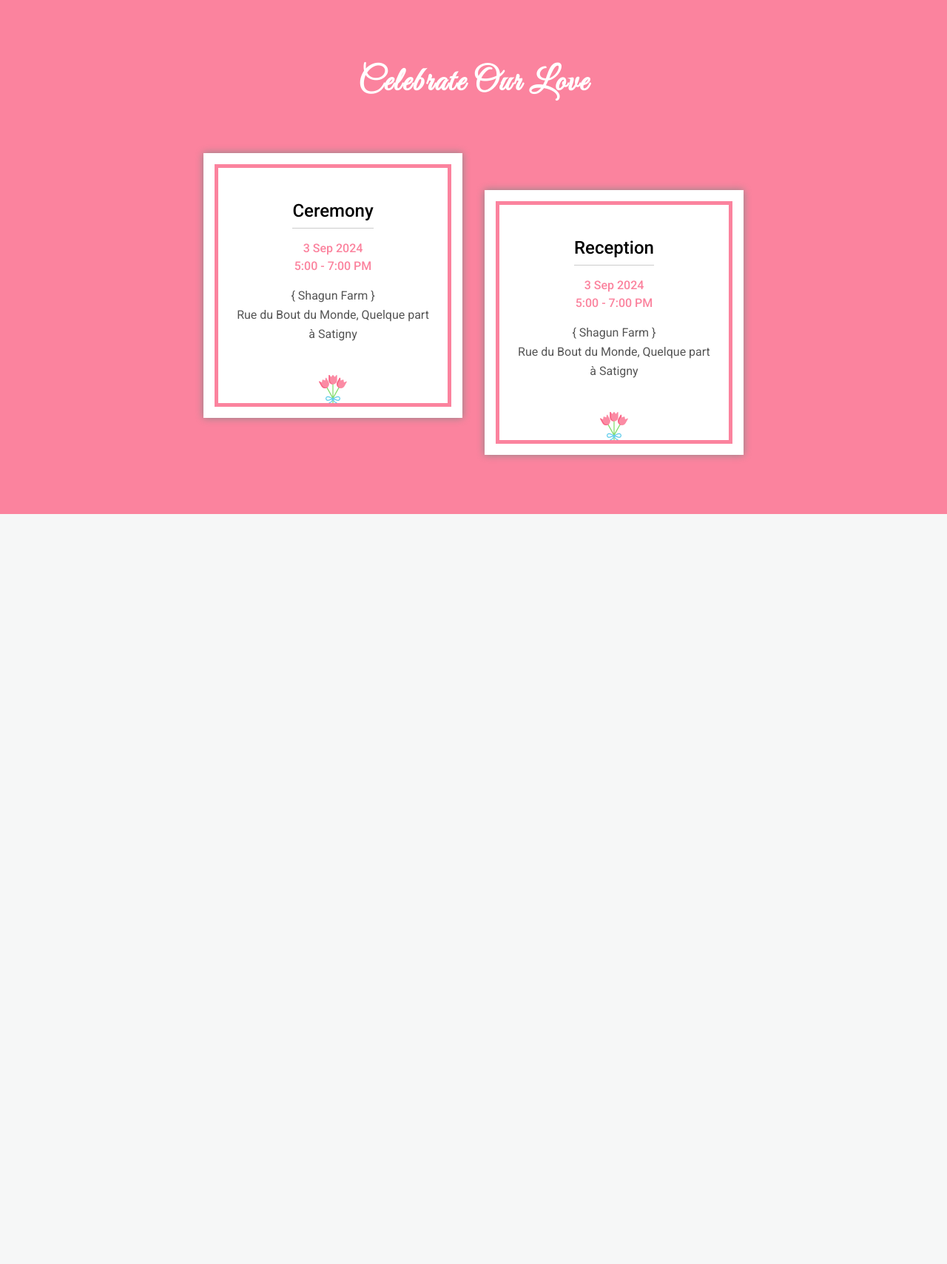
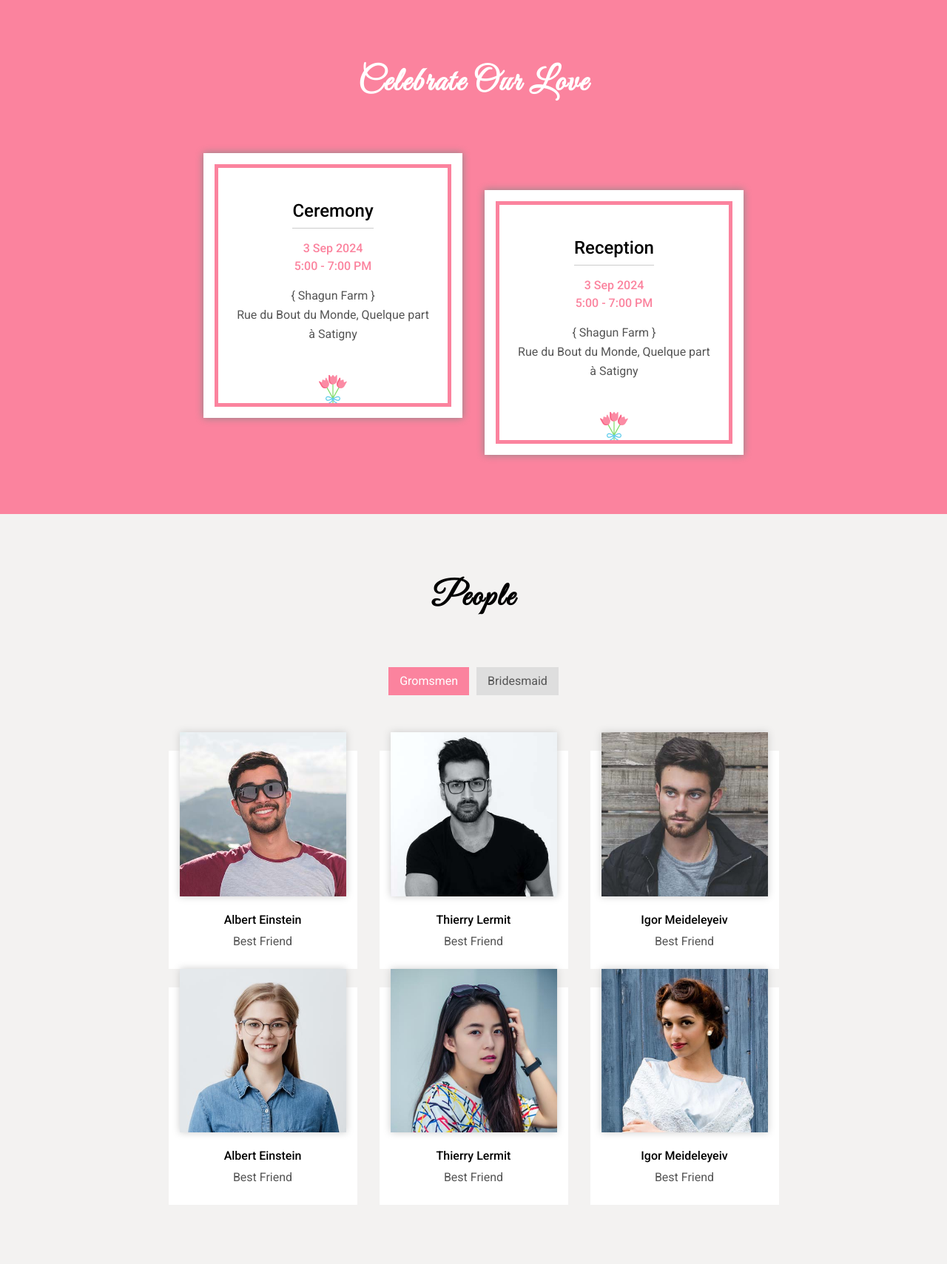
Before and after one commit to QuentinRiv/Ojlev, a Flask app: page / in a window 1280 px wide. Shown: the part 3269-4978 px from the top of the page at 74% size. Before the commit the page ends 3964 px from the top, so only its background shows below. Run offline with Flask 3, Linux system fonts and the light colour scheme; data comes from the database, SQL or seed files in the repository.

Commit message:
start people section

```diff
--- a/ojlevapp/static/css/pink.css
+++ b/ojlevapp/static/css/pink.css
@@ -17,6 +17,7 @@
     border-color: #fb839e;
 }
 
+.people-section .filter-btn.active,
 .event-section,
 .couple-section .social-links a:hover i {
     background-color: #fb839e;
--- a/ojlevapp/static/css/style.css
+++ b/ojlevapp/static/css/style.css
@@ -486,3 +486,69 @@ body {
     z-index: -2;
     margin-left: -20px;
 }
+
+/* people section */
+.people-section {
+    padding: 80px 0 80px;
+}
+
+.people-section .people-filter {
+    /* background-color: red; */
+    padding: 0 15px;
+    flex: 0 0 100%;
+    max-width: 100%;
+    text-align-last: center;
+    margin-bottom: 40px;
+}
+
+.people-section .filter-btn {
+    background-color: #dedede;
+    color: #555555;
+    padding: 7px 15px;
+    display: inline-block;
+    margin: 0 3px;
+    font-size: 16px;
+    margin-bottom: 10px;
+    text-decoration: none;
+}
+
+.people-section .filter-btn.active {
+    color: #ffffff;
+}
+
+.people-section .people-item {
+    flex: 0 0 25%;
+    max-width: 25%;
+    padding: 0 15px;
+    margin-top: 25px;
+}
+
+.people-section .people-item-inner {
+    background-color: #ffffff;
+    padding: 15px;
+    text-align: center;
+}
+
+.people-section .people-item-inner img {
+    width: 100%;
+    box-shadow: 0 0 10px #cccccc;
+    margin-top: -40px;
+    transition: all 0.5s ease;
+}
+
+.people-section .people-item-inner:hover img {
+    transform: scale(0.95);
+}
+
+.people-section .people-item-inner h4 {
+    font-size: 16px;
+    color: #000000;
+    font-weight: 500;
+    margin: 20px 0 5px;
+}
+
+.people-section .people-item-inner p {
+    color: #555555;
+    font-size: 16px;
+    margin: 0 0 10px;
+}
--- a/ojlevapp/templates/index.html
+++ b/ojlevapp/templates/index.html
@@ -297,6 +297,88 @@
     </section>
     <!-- couple section end -->
 
+    <!-- people section start -->
+    <section class="people-section">
+      <div class="container">
+        <div class="row">
+          <div class="section-title">
+            <h2>People</h2>
+          </div>
+        </div>
+        <div class="row">
+          <div class="people-filter">
+            <a href="javascricpt:void(0)" class="filter-btn active" data-target="groomsmen">Gromsmen</a>
+            <a href="javascricpt:void(0)" class="filter-btn" data-target="bridesmaid">Bridesmaid</a>
+          </div>
+        </div>
+        <!-- groomsmen  start -->
+        <div class="row justify-content-center">
+          <!-- people item start -->
+          <div class="people-item" data-category="groomsmen">
+            <div class="people-item-inner">
+              <img src="../static/img/groomsmen/1.jpg" alt="groomsmen">
+              <h4>Albert Einstein</h4>
+              <p>Best Friend</p>
+            </div>
+          </div>
+          <!-- people item end -->
+          <!-- people item start -->
+          <div class="people-item" data-category="groomsmen">
+            <div class="people-item-inner">
+              <img src="../static/img/groomsmen/2.jpg" alt="groomsmen">
+              <h4>Thierry Lermit</h4>
+              <p>Best Friend</p>
+            </div>
+          </div>
+          <!-- people item end -->
+          <!-- people item start -->
+          <div class="people-item" data-category="groomsmen">
+            <div class="people-item-inner">
+              <img src="../static/img/groomsmen/3.jpg" alt="groomsmen">
+              <h4>Igor Meideleyeiv</h4>
+              <p>Best Friend</p>
+            </div>
+          </div>
+          <!-- people item end -->
+        </div>
+        <!-- groomsmen  end -->
+
+        <!-- bridesmaid start -->
+        <div class="row justify-content-center">
+          <!-- people item start -->
+          <div class="people-item" data-category="bridesmaid">
+            <div class="people-item-inner">
+              <img src="../static/img/bridesmaid/1.jpg" alt="bridesmaid">
+              <h4>Albert Einstein</h4>
+              <p>Best Friend</p>
+            </div>
+          </div>
+          <!-- people item end -->
+          <!-- people item start -->
+          <div class="people-item" data-category="bridesmaid">
+            <div class="people-item-inner">
+              <img src="../static/img/bridesmaid/2.jpg" alt="bridesmaid">
+              <h4>Thierry Lermit</h4>
+              <p>Best Friend</p>
+            </div>
+          </div>
+          <!-- people item end -->
+          <!-- people item start -->
+          <div class="people-item" data-category="bridesmaid">
+            <div class="people-item-inner">
+              <img src="../static/img/bridesmaid/3.jpg" alt="bridesmaid">
+              <h4>Igor Meideleyeiv</h4>
+              <p>Best Friend</p>
+            </div>
+          </div>
+          <!-- people item end -->
+        </div>
+        <!-- bridesmaid end -->
+      </div>
+    </section>
+    <!-- people section end -->
+
+
     <!-- jquery -->
     <script src="../static/js/jquery.min.js"></script>
     <!-- main -->
```
